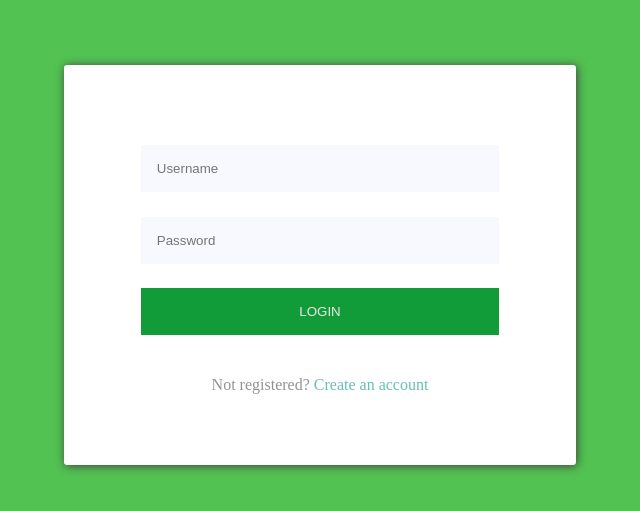
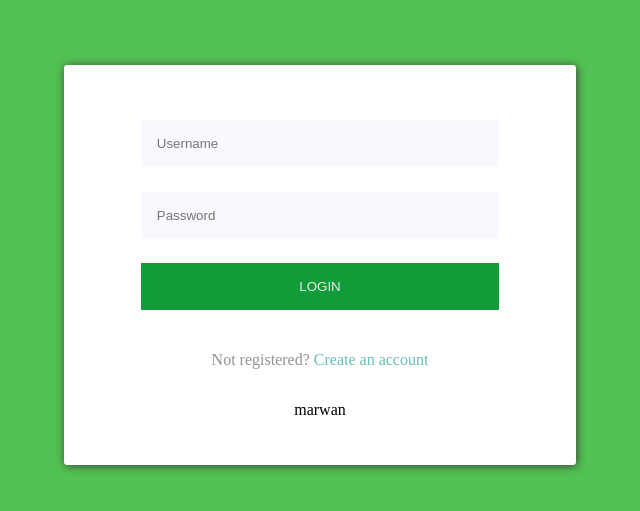
Before and after one commit to gitrayoussef/Git-Project, a plain HTML site: page index.html in a window 1280 px wide. Shown: the part 135-646 px from the top of the page, without its empty margins (320-960 px from the left). Drawn offline with Linux system fonts and the light colour scheme.

Commit message:
Update index.html

```diff
--- a/index.html
+++ b/index.html
@@ -17,6 +17,7 @@
       <p class="form_text">
         Not registered? <a href="" class="create_account">Create an account</a>
       </p>
+      <p>marwan</p>
     </div>
   </body>
 </html>
```
